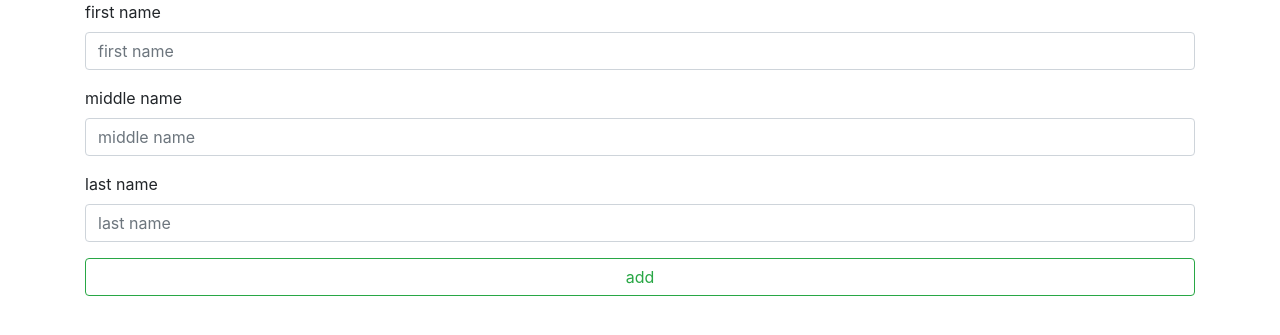
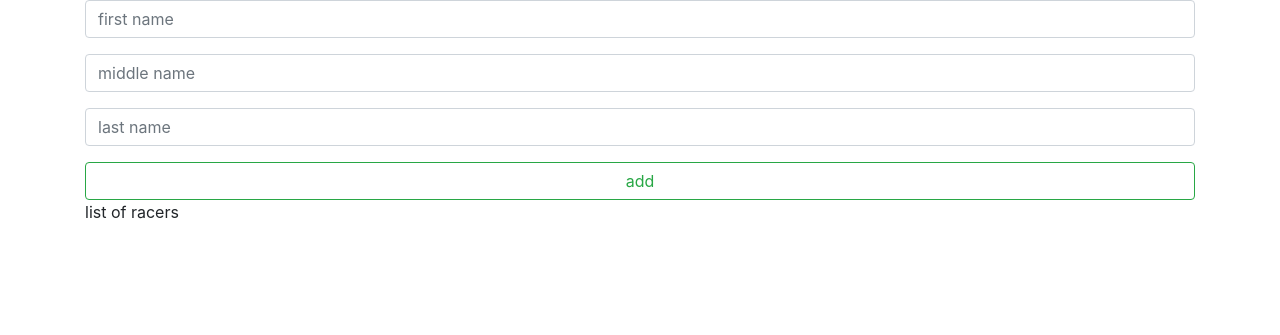
Before and after one commit to dreamerminsk/news, a Python web app: template templates/ibustats.html in a window 1280 px wide. Shown: the part 56-391 px from the top of the page. Run offline with Jinja, Linux system fonts and the light colour scheme; the template is opened without the code that fills it, so the values that code supplies are empty; some libraries are stand-ins or nearby versions.

Commit message:
Update ibustats.html

```diff
--- a/templates/ibustats.html
+++ b/templates/ibustats.html
@@ -4,18 +4,22 @@
 <div class="container">
 <form>
   <div class="form-group">
-    <label for="firstNameInput">first name</label>
+    <!--<label for="firstNameInput">first name</label>-->
     <input type="text" class="form-control" id="firstNameInput" placeholder="first name">
   </div>
   <div class="form-group">
-    <label for="middleNameInput">middle name</label>
+    <!--<label for="middleNameInput">middle name</label>-->
     <input type="text" class="form-control" id="middleNameInput" placeholder="middle name">
   </div>
   <div class="form-group">
-    <label for="lastNameInput">last name</label>
+    <!--<label for="lastNameInput">last name</label>-->
     <input type="text" class="form-control" id="lastNameInput" placeholder="last name">
   </div>
   <button type="submit" class="btn btn-outline-success btn-block">add</button>
 </form>
 </div>
+
+<div class="container">
+  list of racers
+</div>
 {% endblock %}
```
